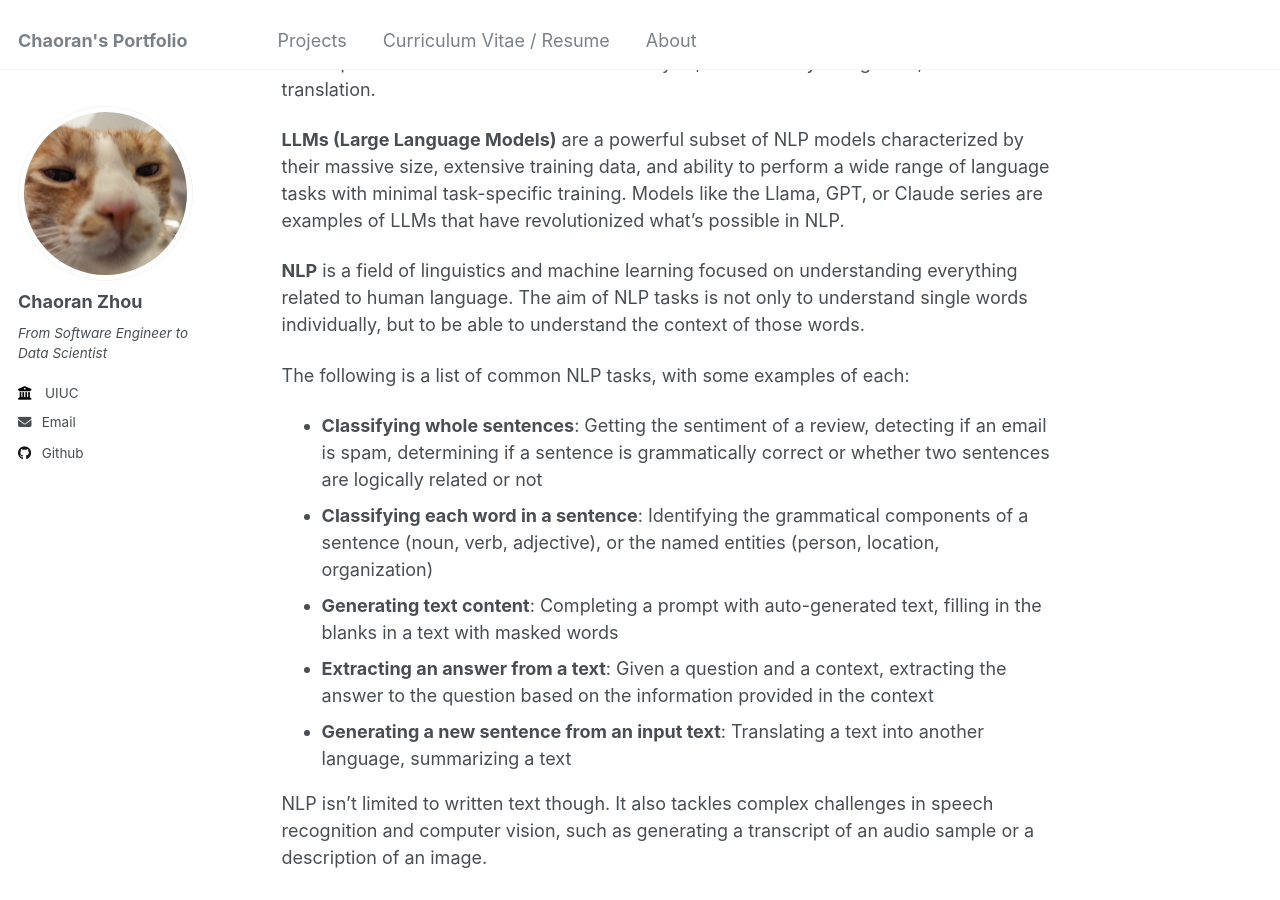
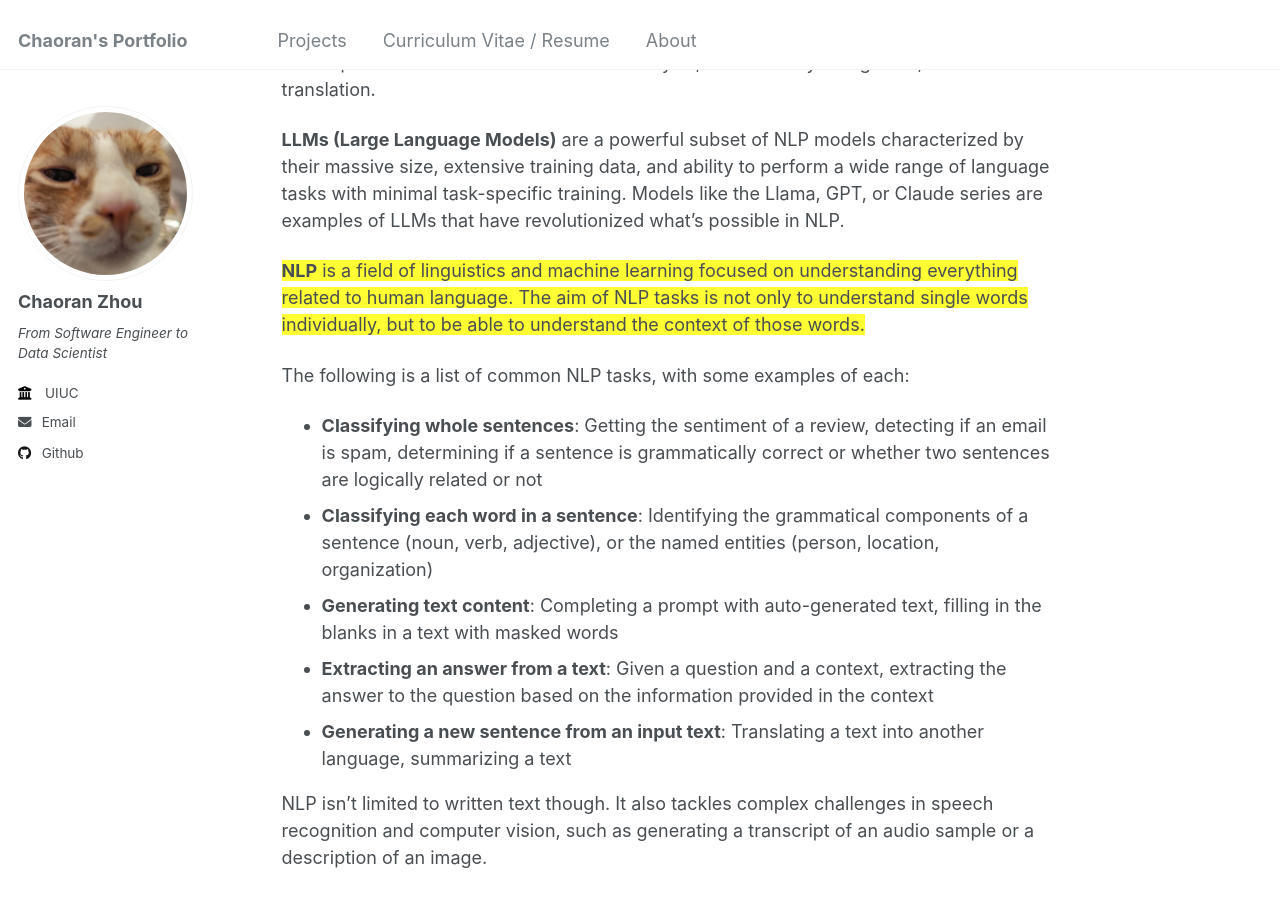
Before and after one commit to ranranrunforit/ranranrunforit.github.io, a Jekyll site: the page built from _projects/project-15.md, in a window 1280 px wide and 900 px high, scrolled down 398 px. Built offline with Jekyll 4.4.1, drawn with Linux system fonts in a browser that asks for light colours.

Commit message:
Update project-15.md

```diff
--- a/_projects/project-15.md
+++ b/_projects/project-15.md
@@ -21,7 +21,7 @@ tags:
 **LLMs (Large Language Models)** are a powerful subset of NLP models characterized by their massive size, extensive training data, and ability to perform a wide range of language tasks with minimal task-specific training. Models like the Llama, GPT, or Claude series are examples of LLMs that have revolutionized what’s possible in NLP.
 
 
-**NLP** is a field of linguistics and machine learning focused on understanding everything related to human language. The aim of NLP tasks is not only to understand single words individually, but to be able to understand the context of those words.
+<span style="background-color: #FFFF33;">**NLP** is a field of linguistics and machine learning focused on understanding everything related to human language. The aim of NLP tasks is not only to understand single words individually, but to be able to understand the context of those words.</span>
 
 The following is a list of common NLP tasks, with some examples of each:
 
```
